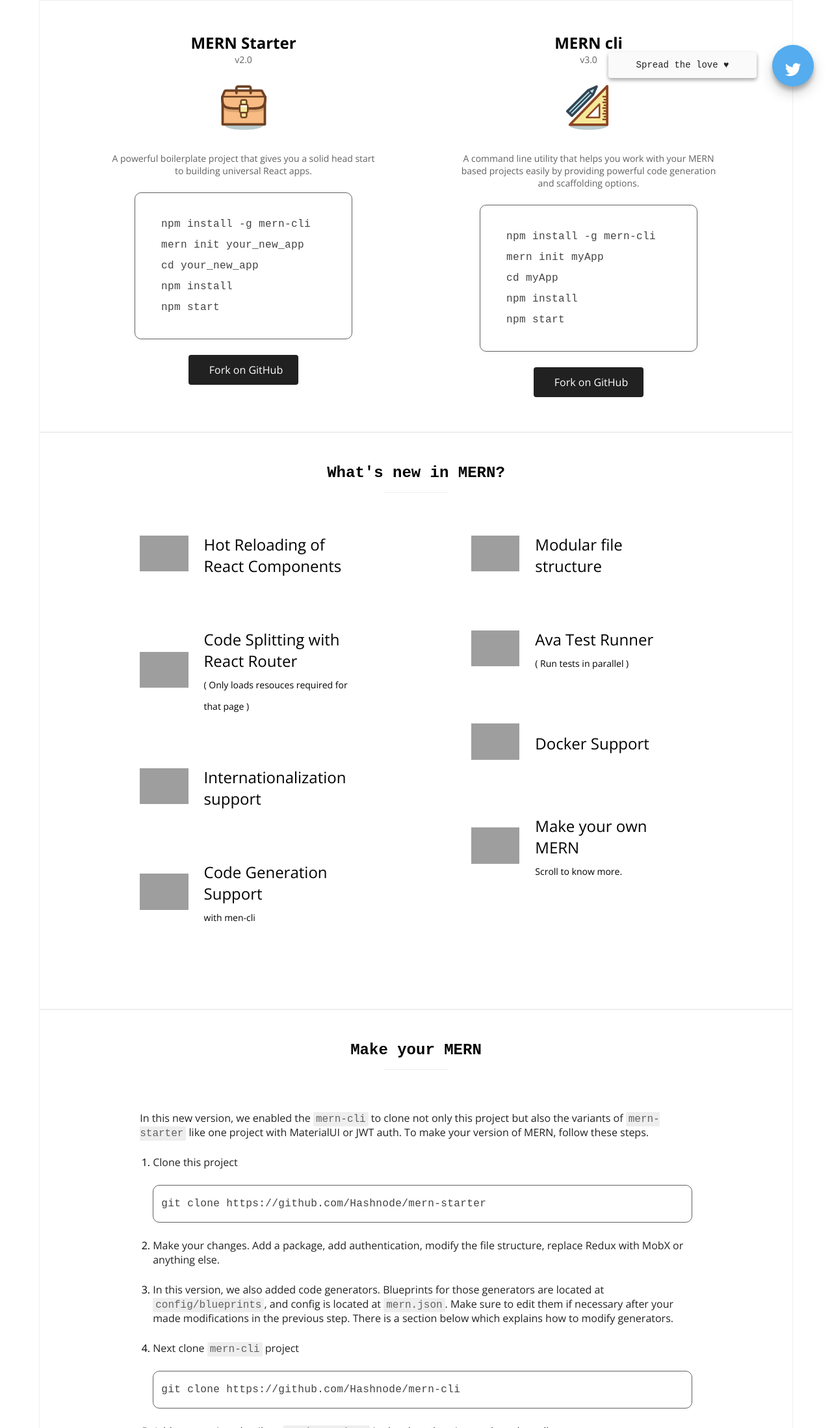
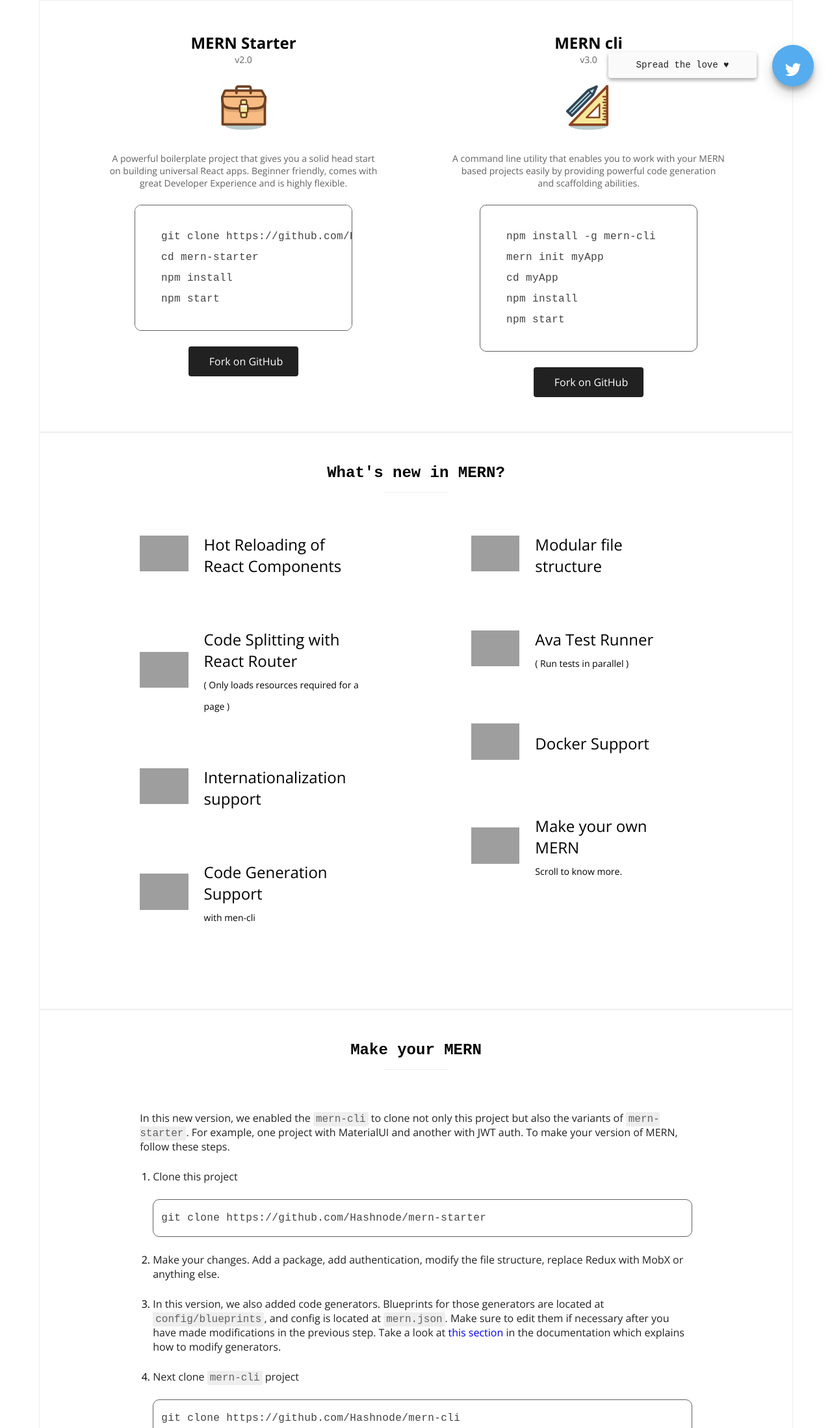
Before and after one commit to Hashnode/MERN-Website, a website: page index.html in a window 1280 px wide. Shown: the part 603-2800 px from the top of the page at 65% size. Drawn offline with nearby package versions, Linux system fonts and the light colour scheme; grey boxes are pictures that could not be loaded; some icons are missing; a web font is replaced by a local one.

Commit message:
Text Changes

```diff
--- a/index.html
+++ b/index.html
@@ -71,12 +71,11 @@
                     <h3 class="title">MERN Starter</h3>
                     <p class="version">v2.0</p>
                     <img src="images/starter.svg" class="feat-img" />
-                    <p class="desc-text">A powerful boilerplate project that gives you a solid head start to building universal React apps.</p>
+                    <p class="desc-text">A powerful boilerplate project that gives you a solid head start on building universal React apps. Beginner friendly, comes with great Developer Experience and is highly flexible.</p>
                     <pre class="code-snip">
   <code>
-    npm install -g mern-cli
-    mern init your_new_app
-    cd your_new_app
+    git clone https://github.com/Hashnode/mern-starter.git
+    cd mern-starter
     npm install
     npm start
   </code>
@@ -87,7 +86,7 @@
                     <h3 class="title">MERN cli</h3>
                     <p class="version">v3.0</p>
                     <img src="images/cli.svg" class="feat-img" />
-                    <p class="desc-text">A command line utility that helps you work with your MERN based projects easily by providing powerful code generation and scaffolding options.</p>
+                    <p class="desc-text">A command line utility that enables you to work with your MERN based projects easily by providing powerful code generation and scaffolding abilities.</p>
                     <pre class="code-snip">
   <code>
     npm install -g mern-cli
@@ -115,7 +114,7 @@
                         <div class="img-wrap"><img src="http://res.cloudinary.com/hashnode/image/upload/v1466291896/static_imgs/mern/v2/code-splitting.png" /></div>
                         <div class="text-wrap">
                             <p>Code Splitting with React Router
-                                <br/><small>( Only loads resouces required for that page )</small></p>
+                                <br/><small>( Only loads resources required for a page )</small></p>
                         </div>
                     </div>
                     <div class="stack-grid">
@@ -165,7 +164,7 @@
         <div class="make-mern">
             <h3 class="showcase-title">Make your MERN</h3>
             <div class="content-area">
-                <p>In this new version, we enabled the <code>mern-cli</code> to clone not only this project but also the variants of <code>mern-starter</code> like one project with MaterialUI or JWT auth. To make your version of MERN, follow these steps.</p>
+                <p>In this new version, we enabled the <code>mern-cli</code> to clone not only this project but also the variants of <code>mern-starter</code>. For example, one project with MaterialUI and another with JWT auth. To make your version of MERN, follow these steps.</p>
                 <ol>
                     <li>
                         <p>Clone this project</p>
@@ -175,8 +174,8 @@
                         <p>Make your changes. Add a package, add authentication, modify the file structure, replace Redux with MobX or anything else.</p>
                     </li>
                     <li>
-                        <p>In this version, we also added code generators. Blueprints for those generators are located at <code>config/blueprints</code>, and config is located at <code>mern.json</code>. Make sure to edit them if necessary after your made
-                            modifications in the previous step. There is a section below which explains how to modify generators.</p>
+                        <p>In this version, we also added code generators. Blueprints for those generators are located at <code>config/blueprints</code>, and config is located at <code>mern.json</code>. Make sure to edit them if necessary after you have made
+                            modifications in the previous step. Take a look at <a href="http://localhost:8080/documentation.html#modifying-generators" target="_blank"> this section</a> in the documentation which explains how to modify generators.</p>
                     </li>
                     <li>
                         <p>Next clone <code>mern-cli</code> project</p>
@@ -257,13 +256,14 @@
             <a href="#" class="close-modal">x</a>
             <img src="http://res.cloudinary.com/hashnode/image/upload/v1466428468/static_imgs/mern/v2/deploy.png" class="feat-img" />
             <h2>MERN Deploy</h2>
-            <p>MERN Deploy is an experiment where you can easily deploy MERN based app to the cloud. It's in private beta mode.
+            <p>MERN Deploy is an experimental offering from Hashnode using which you can easily provision, host and deploy MERN based projects to your favourite cloud.
                 <br/>
-                <br/>Interested? Sign up using your email below.</p>
+                <br/>Interested? Join the private beta using your email below.</p>
             <form class="subscribe-form" action="http://XXXXXXXXXlist-manage2.com/subscribe/post" method="POST" target="_blank">
                 <input type="hidden" name="u" value="XXXXXXXXXXXXXXXX">
                 <input type="hidden" name="id" value="XXXXXXXXX">
-                <input class="email-field" name="MERGE1" type="text" placeholder="Enter your email" required/>
+                <input class="email-field" name="MERGE1" type="text" placeholder="Enter your email" required/> <br/>
+                <small>No spam, of course. Only one email when we launch the private beta.</small>
                 <input type="submit" name="submit" class="send-btn" title="Send" value="Submit" />
             </form>
             <div class="form-message" style="display: none">
```
Also changed, not shown: 1 other file.
